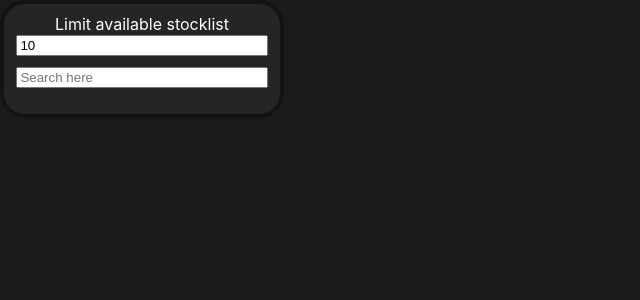
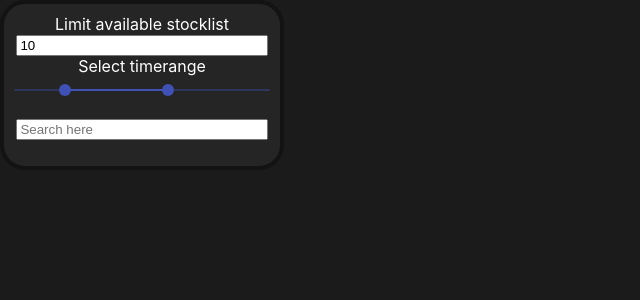
Before and after one commit to KeMaAid/reactstocks, a React (Create React App) app: page / in a window 1280 px wide. Shown: the top 300 px of the page, without its empty margins (0-640 px from the left). Built offline with nearby package versions, Linux system fonts and the light colour scheme.

Commit message:
slider is back

```diff
--- a/src/Components/Control/SettingList.js
+++ b/src/Components/Control/SettingList.js
@@ -1,4 +1,5 @@
 import Searchbar from "./SearchBar";
+import { Slider } from '@material-ui/core';
 
 const SettingList = props => {
 
@@ -6,6 +7,13 @@ const SettingList = props => {
         <div className="Settings">
             <p>Limit available stocklist</p>
             <Searchbar passed={props.listMaxSize} onChange={e => props.onListMaxSizeChange(e)} placeholder="0"/>
+            <p>Select timerange</p>
+            <Slider
+                value={props.timeRange}
+                onChange={(e, value) => props.onTimeRangeChange(value)}
+                valueLabelDisplay="auto"
+                aria-labelledby="range-slider"
+            />
         </div>
     );
 
```
